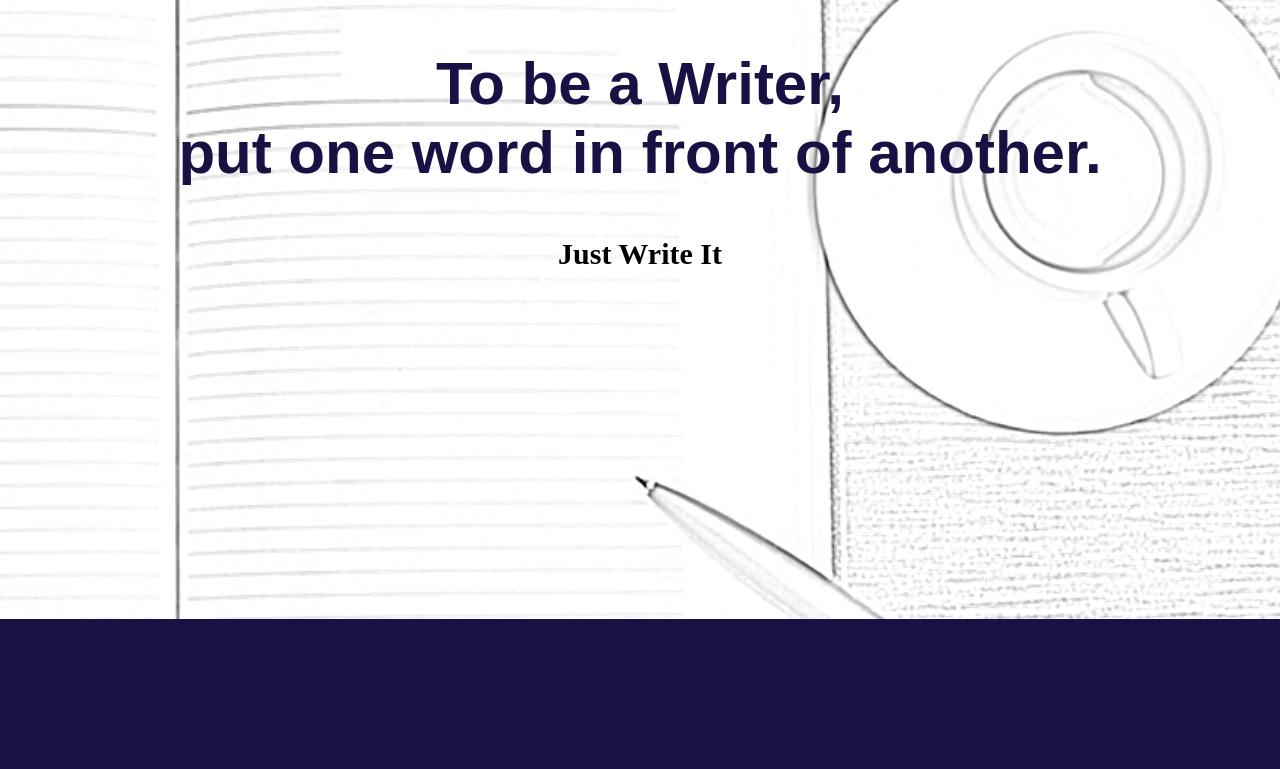
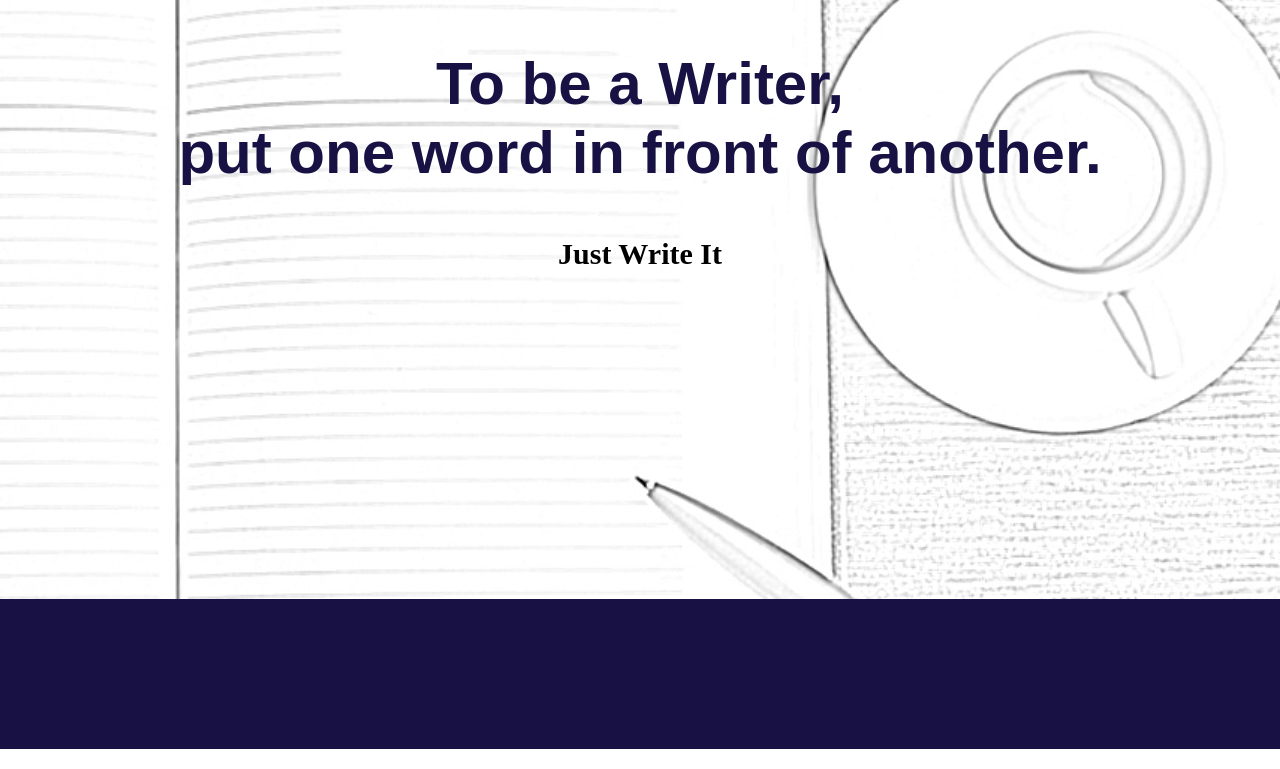
Before and after one commit to skylerdegrote/just_write_it, a PHP site: page / in a window 1280 px wide. Shown: the part 117-886 px from the top of the page. Run offline with PHP 8.4, Linux system fonts and the light colour scheme; style sheets or scripts are compiled from the project's sources.

Commit message:
fixed styles

```diff
--- a/styles/header-footer.css
+++ b/styles/header-footer.css
@@ -4,7 +4,7 @@ body {
   background-color: #171144; }
 
 main {
-  min-height: 620px; }
+  min-height: 600px; }
 
 header {
   background-color: #171144;
--- a/styles/home.css
+++ b/styles/home.css
@@ -4,7 +4,7 @@ body {
   background-color: #171144; }
 
 main {
-  min-height: 620px; }
+  min-height: 600px; }
 
 main {
   background-image: url("/images/coffee-writing-sketch.jpg");
--- a/styles/main.scss
+++ b/styles/main.scss
@@ -13,5 +13,5 @@ body {
   background-color: $darkBlue;
 }
 main {
-  min-height: 620px;
+  min-height: 600px;
 }
--- a/styles/navigation.css
+++ b/styles/navigation.css
@@ -4,7 +4,7 @@ body {
   background-color: #171144; }
 
 main {
-  min-height: 620px; }
+  min-height: 600px; }
 
 nav {
   background-color: #171144;
```
Also changed, not shown: 1 other file.
